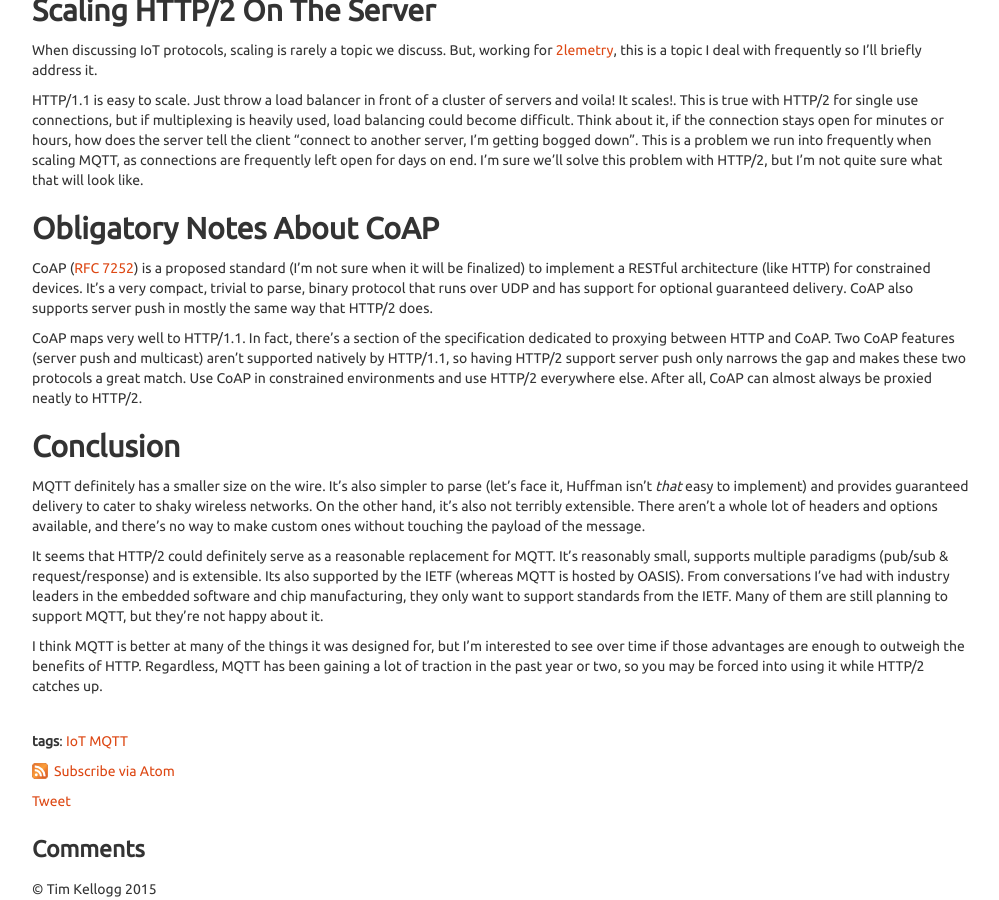
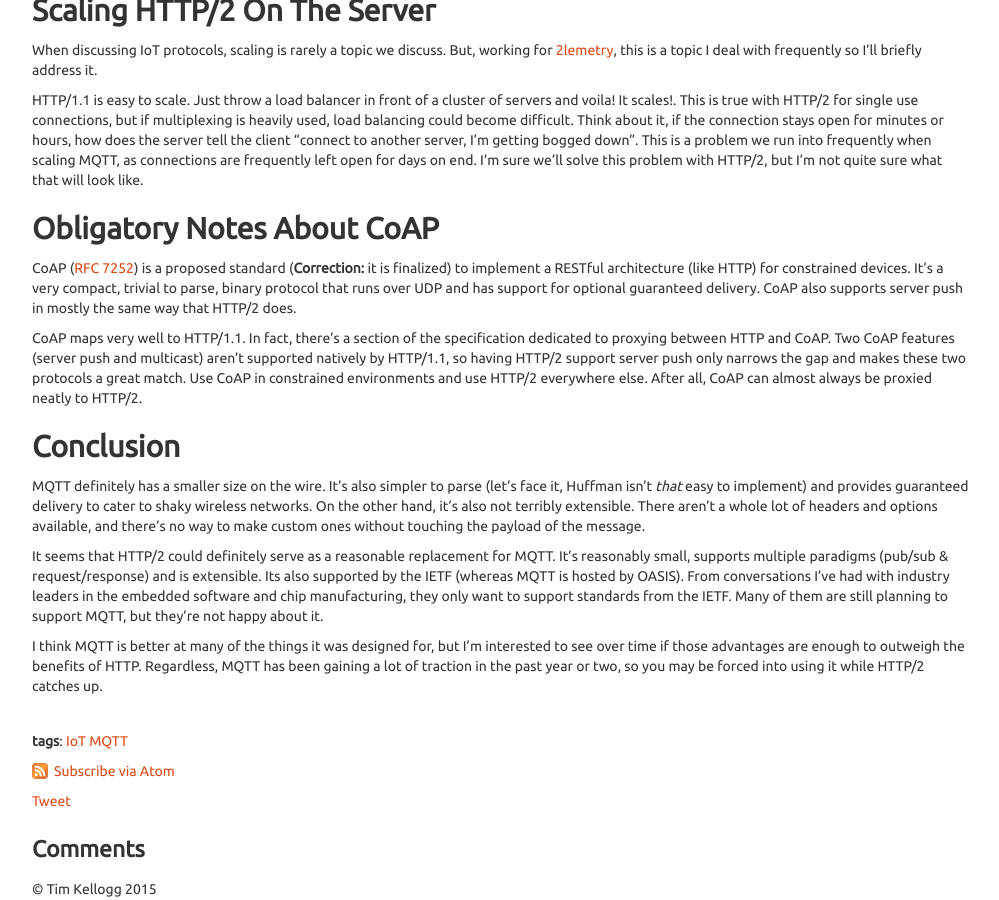
Before and after one commit to tkellogg/tkellogg.github.com, a Jekyll site: the page built from _posts/2015-02-20-can-http2-replace-mqtt.markdown, in a window 1280 px wide and 900 px high, scrolled down 2228 px. Shown: the whole window, without its empty margins (138-1137 px from the left). Built offline with Jekyll 4.4.1, drawn with Linux system fonts in a browser that asks for light colours; comment, search, counter and statistics services are not loaded.

Commit message:
CoAP is finalized

```diff
--- a/_posts/2015-02-20-can-http2-replace-mqtt.markdown
+++ b/_posts/2015-02-20-can-http2-replace-mqtt.markdown
@@ -170,7 +170,7 @@ will look like.
 Obligatory Notes About CoAP
 ===========================
 
-CoAP ([RFC 7252][9]) is a proposed standard (I'm not sure when it will be finalized) to implement
+CoAP ([RFC 7252][9]) is a proposed standard (**Correction:** it is finalized) to implement
 a RESTful architecture (like HTTP) for constrained devices. It's a very compact, trivial to
 parse, binary protocol that runs over UDP and has support for optional guaranteed delivery. CoAP
 also supports server push in mostly the same way that HTTP/2 does.
```
